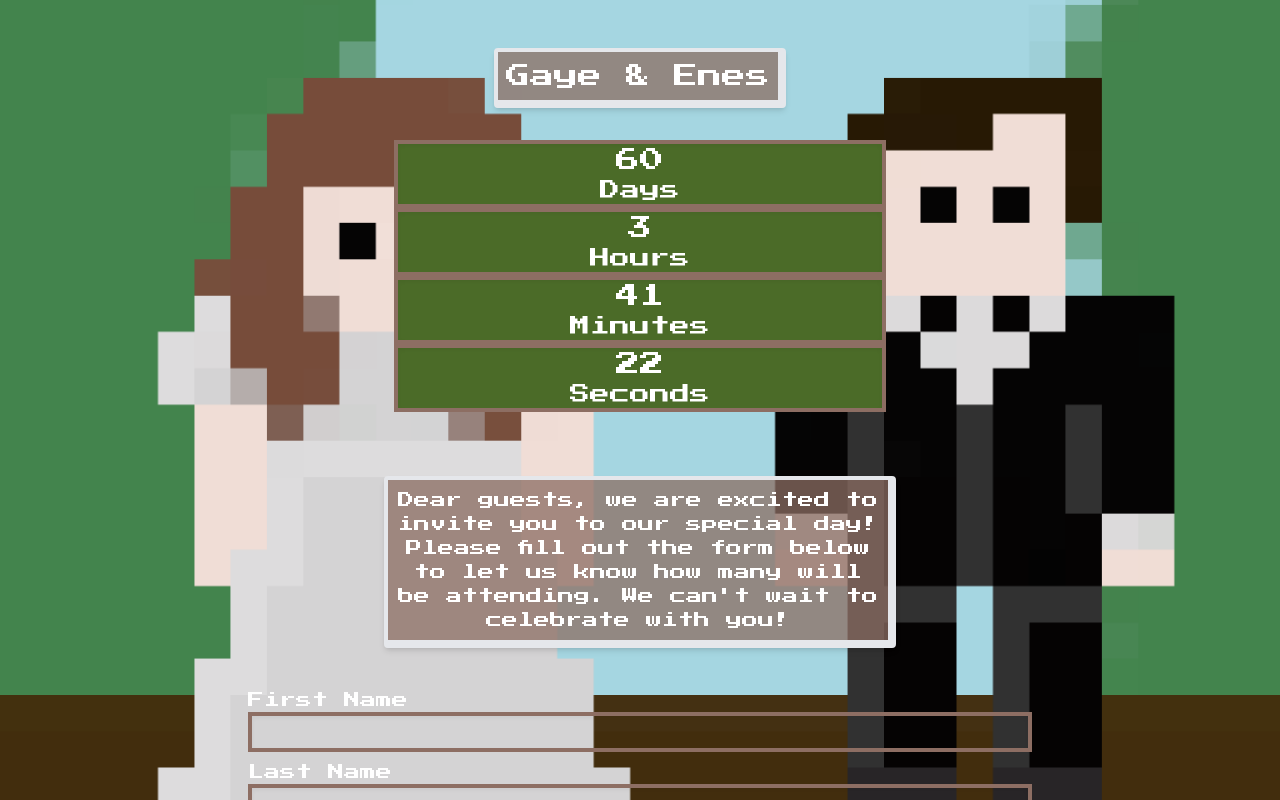
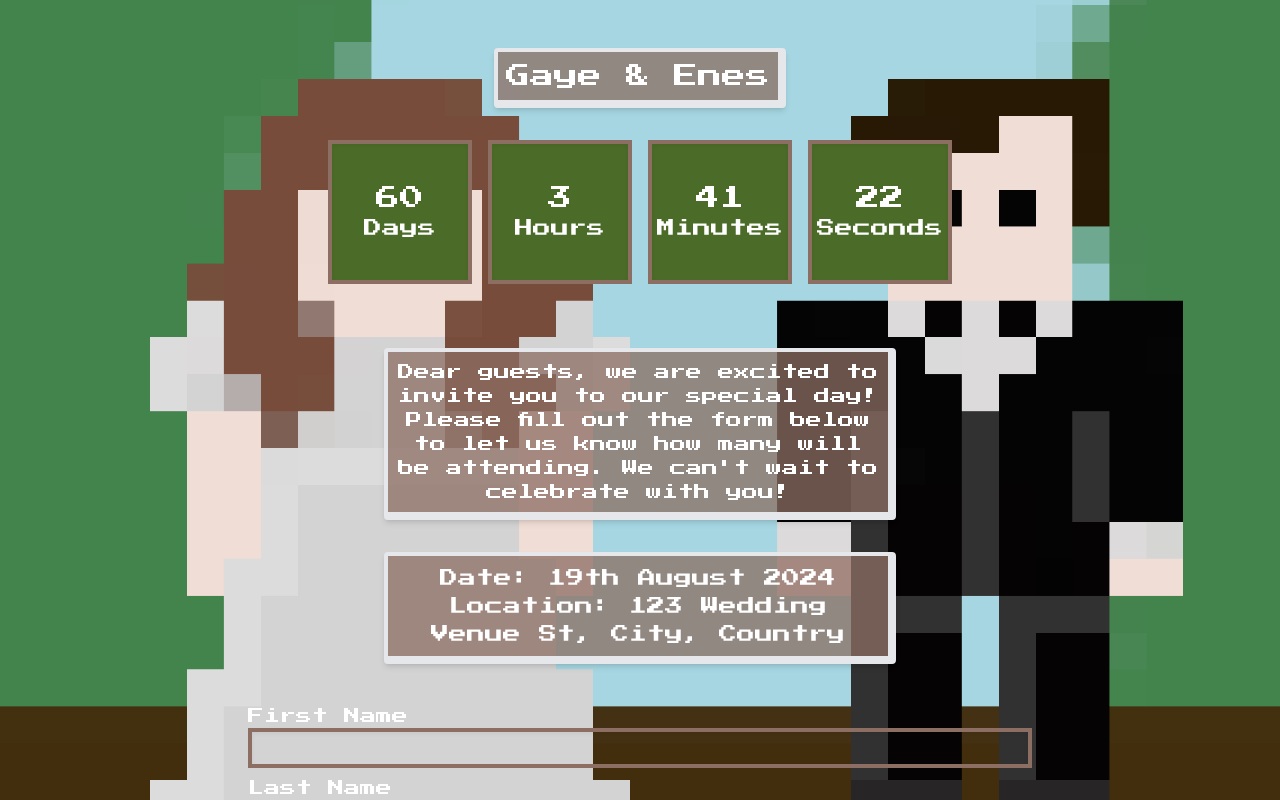
Before and after one commit to enesyesil/weddify, a Next.js app in the folder weddify/: page / in a window 1280 px wide. Shown: the top 800 px of the page. Built offline with nearby package versions, Linux system fonts and the light colour scheme.

Commit message:
update ui

```diff
--- a/weddify/src/app/page.tsx
+++ b/weddify/src/app/page.tsx
@@ -1,4 +1,4 @@
-import InvitePage from '../components/InviteForm';
+import InvitePage from '../components/InviteInfo';
 
 const HomePage: React.FC = () => {
   return <InvitePage />;
--- a/weddify/src/components/CountdownTimer.tsx
+++ b/weddify/src/components/CountdownTimer.tsx
@@ -20,7 +20,7 @@ const CountdownTimer: React.FC<CountdownTimerProps> = ({ targetDate }) => {
       days: 0,
       hours: 0,
       minutes: 0,
-      seconds: 0
+      seconds: 0,
     };
 
     if (difference > 0) {
@@ -28,7 +28,7 @@ const CountdownTimer: React.FC<CountdownTimerProps> = ({ targetDate }) => {
         days: Math.floor(difference / (1000 * 60 * 60 * 24)),
         hours: Math.floor((difference / (1000 * 60 * 60)) % 24),
         minutes: Math.floor((difference / 1000 / 60) % 60),
-        seconds: Math.floor((difference / 1000) % 60)
+        seconds: Math.floor((difference / 1000) % 60),
       };
     }
 
@@ -50,11 +50,16 @@ const CountdownTimer: React.FC<CountdownTimerProps> = ({ targetDate }) => {
       {Object.keys(timeLeft).length === 0 ? (
         <span className="text-white">Time&apos;s up!</span>
       ) : (
-        <div className="flex justify-center flex-wrap space-x-2 sm:space-x-4">
+        <div className="flex flex-wrap justify-center gap-4">
           {Object.entries(timeLeft).map(([unit, value]) => (
-            <div key={unit} className="flex flex-col items-center justify-center text-white bg-green-100 border-4 border-brown-600 w-20 sm:w-24 md:w-28 lg:w-32 xl:w-36 h-20 sm:h-24 md:h-28 lg:h-32 xl:h-36 px-2 py-2 rounded-none shadow-inner mb-2">
-              <span className="block text-sm sm:text-base md:text-lg lg:text-xl xl:text-2xl">{value as number}</span>
-              <span className="text-xs sm:text-sm md:text-base lg:text-lg xl:text-xl">{unit.charAt(0).toUpperCase() + unit.slice(1)}</span>
+            <div
+              key={unit}
+              className="flex flex-col items-center justify-center text-white bg-green-100 border-4 border-brown-600 p-4 rounded-none shadow-inner w-24 h-24 sm:w-28 sm:h-28 md:w-32 md:h-32 lg:w-36 lg:h-36"
+            >
+              <span className="text-md sm:text-lg md:text-xl lg:text-2xl">{value as number}</span>
+              <span className="text-sm sm:text-base md:text-md lg:text-lg">
+                {unit.charAt(0).toUpperCase() + unit.slice(1)}
+              </span>
             </div>
           ))}
         </div>
@@ -62,3 +67,5 @@ const CountdownTimer: React.FC<CountdownTimerProps> = ({ targetDate }) => {
     </div>
   );
 };
+
+export default CountdownTimer;
--- a/weddify/src/components/InviteForm.tsx
+++ b/weddify/src/components/InviteForm.tsx
@@ -1,67 +1,6 @@
 'use client';
 
 import { useState, useEffect } from 'react';
-
-interface TimeLeft {
-  days: number;
-  hours: number;
-  minutes: number;
-  seconds: number;
-}
-
-interface CountdownTimerProps {
-  targetDate: string;
-}
-
-const CountdownTimer: React.FC<CountdownTimerProps> = ({ targetDate }) => {
-  const calculateTimeLeft = (): TimeLeft => {
-    const difference = +new Date(targetDate) - +new Date();
-    let timeLeft: TimeLeft = {
-      days: 0,
-      hours: 0,
-      minutes: 0,
-      seconds: 0
-    };
-
-    if (difference > 0) {
-      timeLeft = {
-        days: Math.floor(difference / (1000 * 60 * 60 * 24)),
-        hours: Math.floor((difference / (1000 * 60 * 60)) % 24),
-        minutes: Math.floor((difference / 1000 / 60) % 60),
-        seconds: Math.floor((difference / 1000) % 60)
-      };
-    }
-
-    return timeLeft;
-  };
-
-  const [timeLeft, setTimeLeft] = useState<TimeLeft>(calculateTimeLeft());
-
-  useEffect(() => {
-    const timer = setTimeout(() => {
-      setTimeLeft(calculateTimeLeft());
-    }, 1000);
-
-    return () => clearTimeout(timer);
-  });
-
-  return (
-    <div className="text-center mb-8 font-minecraft">
-      {Object.keys(timeLeft).length === 0 ? (
-        <span className="text-white">Time&apos;s up!</span>
-      ) : (
-        <div className="flex justify-center flex-wrap">
-          {Object.entries(timeLeft).map(([unit, value]) => (
-            <div key={unit} className="flex flex-col items-center justify-center text-white bg-green-100 border-4 border-brown-600 max-w-full min-w-full rounded-none shadow-inner">
-              <span className="block text-sm sm:text-base md:text-lg lg:text-xl xl:text-2xl">{value as number}</span>
-              <span className="text-xs sm:text-sm md:text-base lg:text-lg xl:text-xl">{unit.charAt(0).toUpperCase() + unit.slice(1)}</span>
-            </div>
-          ))}
-        </div>
-      )}
-    </div>
-  );
-};
 
 const InviteForm: React.FC = () => {
   const [firstName, setFirstName] = useState('');
@@ -144,21 +83,4 @@ const InviteForm: React.FC = () => {
   );
 };
 
-const InvitePage: React.FC = () => {
-  return (
-    <div className="min-h-screen flex flex-col justify-center items-center bg-wedding-bg bg-cover bg-center p-4">
-      <div className="bg-brown-600 bg-opacity-75 text-white font-minecraft text-center p-2 mt-8 mb-8 border-4 border-b-8 border-r-8 rounded shadow-md max-w-2xl mx-auto">
-        <h1 className="text-white font-minecraft text-2xl">
-          Gaye & Enes
-        </h1>
-      </div>
-      <CountdownTimer targetDate="2024-08-19T19:30:00" />
-      <div className="bg-brown-600 bg-opacity-75 text-white font-minecraft text-center p-2 mt-8 mb-8 border-4 border-b-8 border-r-8 rounded shadow-md max-w-lg mx-auto">
-        Dear guests, we are excited to invite you to our special day! Please fill out the form below to let us know how many will be attending. We can&apos;t wait to celebrate with you!
-      </div>
-      <InviteForm />
-    </div>
-  );
-};
-
-export default InvitePage;
+export default InviteForm;
--- /dev/null
+++ b/weddify/src/components/InviteInfo.tsx
@@ -0,0 +1,25 @@
+'use client';
+
+import CountdownTimer from '../components/CountdownTimer';
+import InviteForm from '../components/InviteForm';
+
+const InvitePage: React.FC = () => {
+  return (
+    <div className="min-h-screen flex flex-col justify-center items-center bg-wedding-bg bg-cover bg-center p-4">
+      <div className="bg-brown-600 bg-opacity-75 text-white font-minecraft text-center p-2 mt-8 mb-8 border-4 border-b-8 border-r-8 rounded shadow-md max-w-2xl mx-auto">
+        <h1 className="text-white font-minecraft text-2xl">Gaye & Enes</h1>
+      </div>
+      <CountdownTimer targetDate="2024-08-19T19:30:00" />
+      <div className="bg-brown-600 bg-opacity-75 text-white font-minecraft text-center p-2 mt-8 mb-4 border-4 border-b-8 border-r-8 rounded shadow-md max-w-lg mx-auto">
+        Dear guests, we are excited to invite you to our special day! Please fill out the form below to let us know how many will be attending. We can&apos;t wait to celebrate with you!
+      </div>
+      <div className="bg-brown-600 bg-opacity-75 text-white font-minecraft text-center p-2 mt-4 mb-8 border-4 border-b-8 border-r-8 rounded shadow-md max-w-lg mx-auto">
+        <p className="text-white font-minecraft text-lg">Date: 19th August 2024</p>
+        <p className="text-white font-minecraft text-lg">Location: 123 Wedding Venue St, City, Country</p>
+      </div>
+      <InviteForm />
+    </div>
+  );
+};
+
+export default InvitePage;
```
